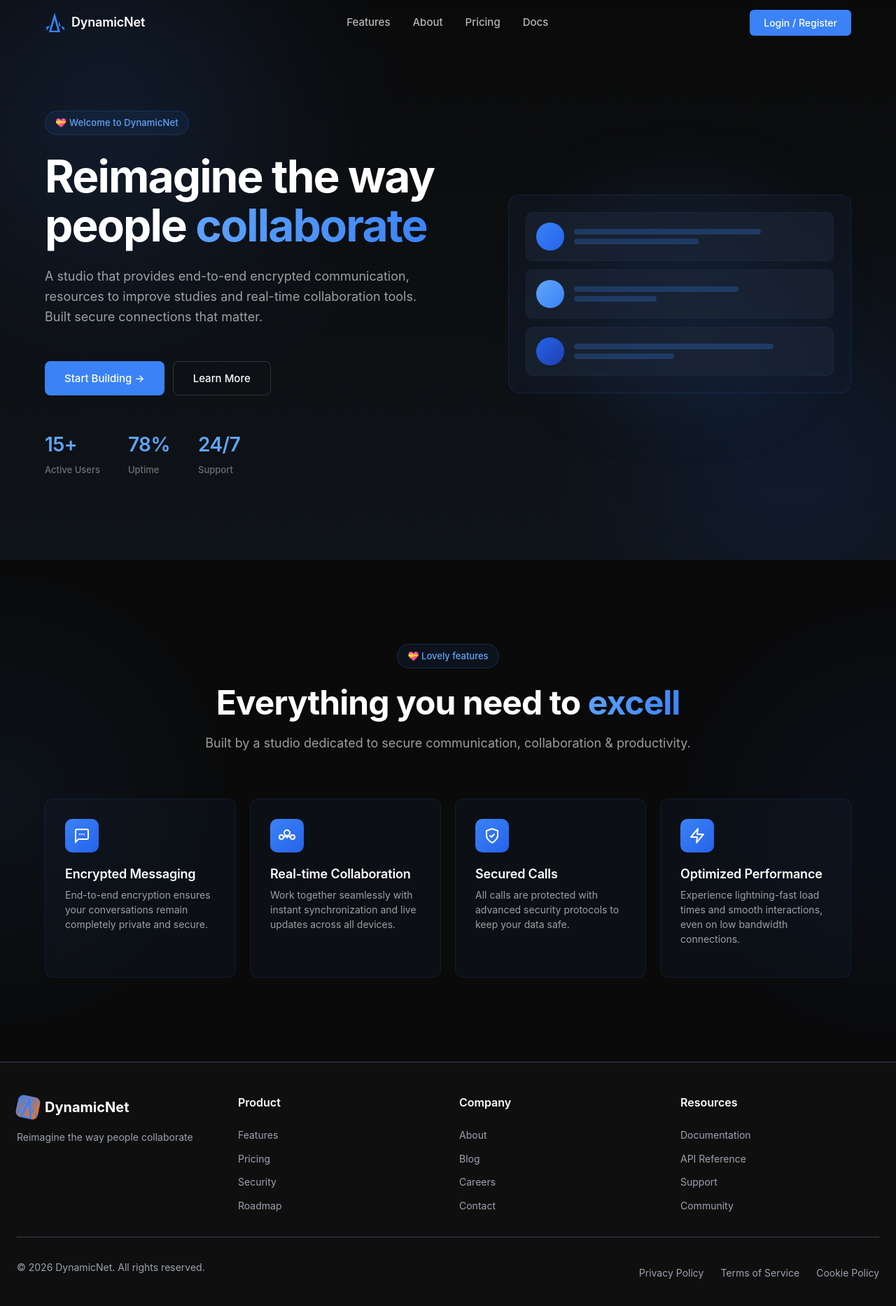
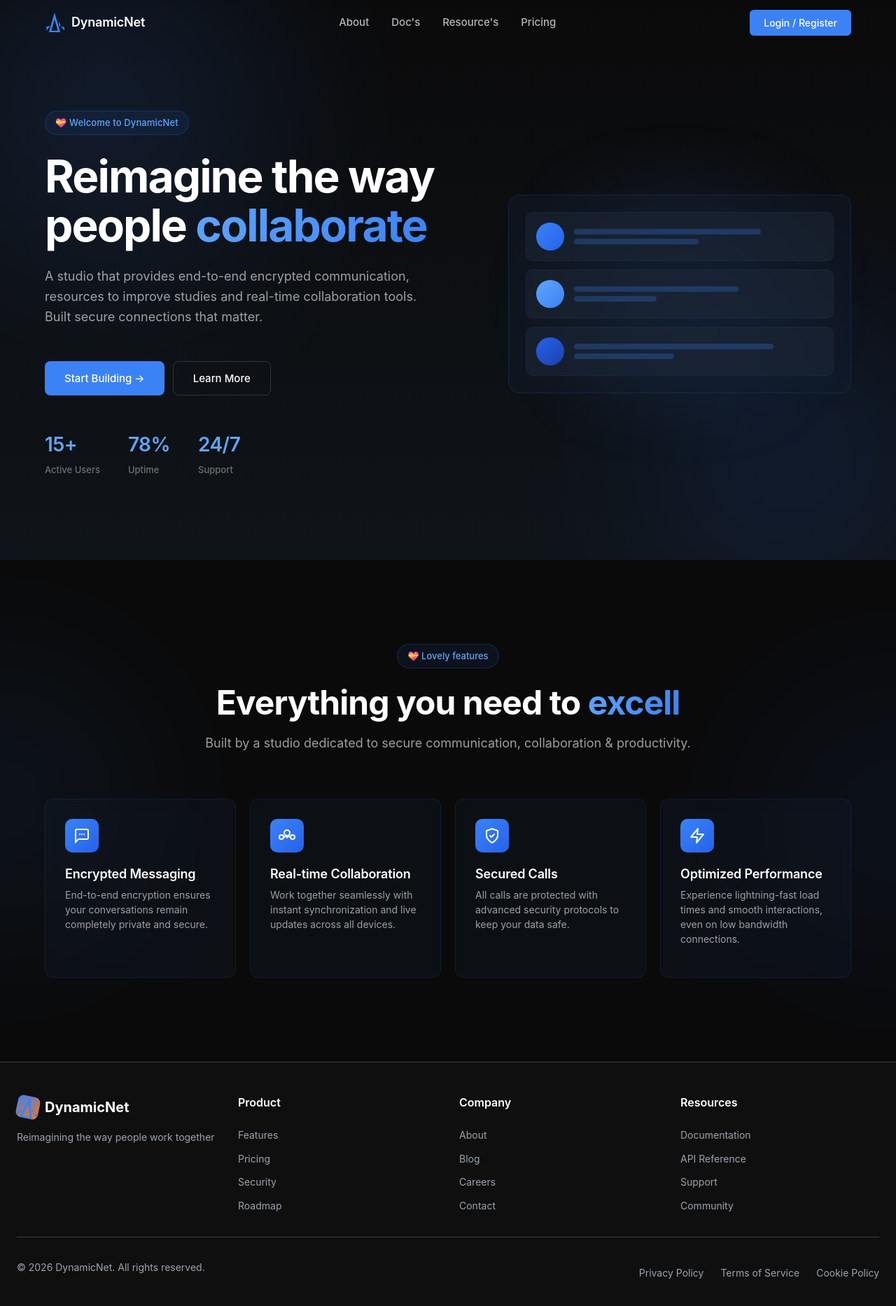
Before and after one commit to BloxGlobe/dynamicst, a React (Vite) app: page / in a window 1280 px wide. Shown: the top 1866 px of the page at 70% size. Built offline with nearby package versions, Linux system fonts and the light colour scheme.

Commit message:
update navbar

```diff
--- a/src/components/landing/Navbar.tsx
+++ b/src/components/landing/Navbar.tsx
@@ -33,10 +33,10 @@ export const Navbar: React.FC<NavbarProps> = ({ onAuthClick }) => {
 
         {/* Navigation Links */}
         <div className="navbar-links">
-          <a href="#features" className="navbar-link">Features</a>
-          <a href="#about" className="navbar-link">About</a>
-          <a href="#pricing" className="navbar-link">Pricing</a>
-          <a href="#docs" className="navbar-link">Docs</a>
+          <a href="#features" className="navbar-link">About</a>
+          <a href="#about" className="navbar-link">Doc's</a>
+          <a href="#pricing" className="navbar-link">Resource's</a>
+          <a href="#docs" className="navbar-link">Pricing</a>
         </div>
 
         {/* Auth Button */}
--- a/src/components/layout/Footer.tsx
+++ b/src/components/layout/Footer.tsx
@@ -21,7 +21,7 @@ export const Footer: React.FC = () => {
               <span className="footer-logo-text">DynamicNet</span>
             </div>
             <p className="footer-tagline">
-              Reimagine the way people collaborate
+              Reimagining the way people work together
             </p>
           </div>
 
```
